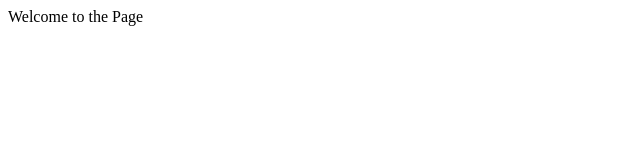
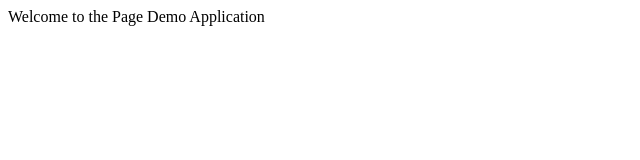
Before and after one commit to SaranyaRamkrish/project1, a plain HTML site: page index.html in a window 1280 px wide. Shown: the whole page, without its empty margins (0-640 px from the left). Drawn offline with Linux system fonts and the light colour scheme.

Commit message:
Third commit

```diff
--- a/index.html
+++ b/index.html
@@ -1,5 +1,6 @@
 <html>
 <body>
 Welcome to the Page
+  Demo Application
 </body>
 </html>
```
